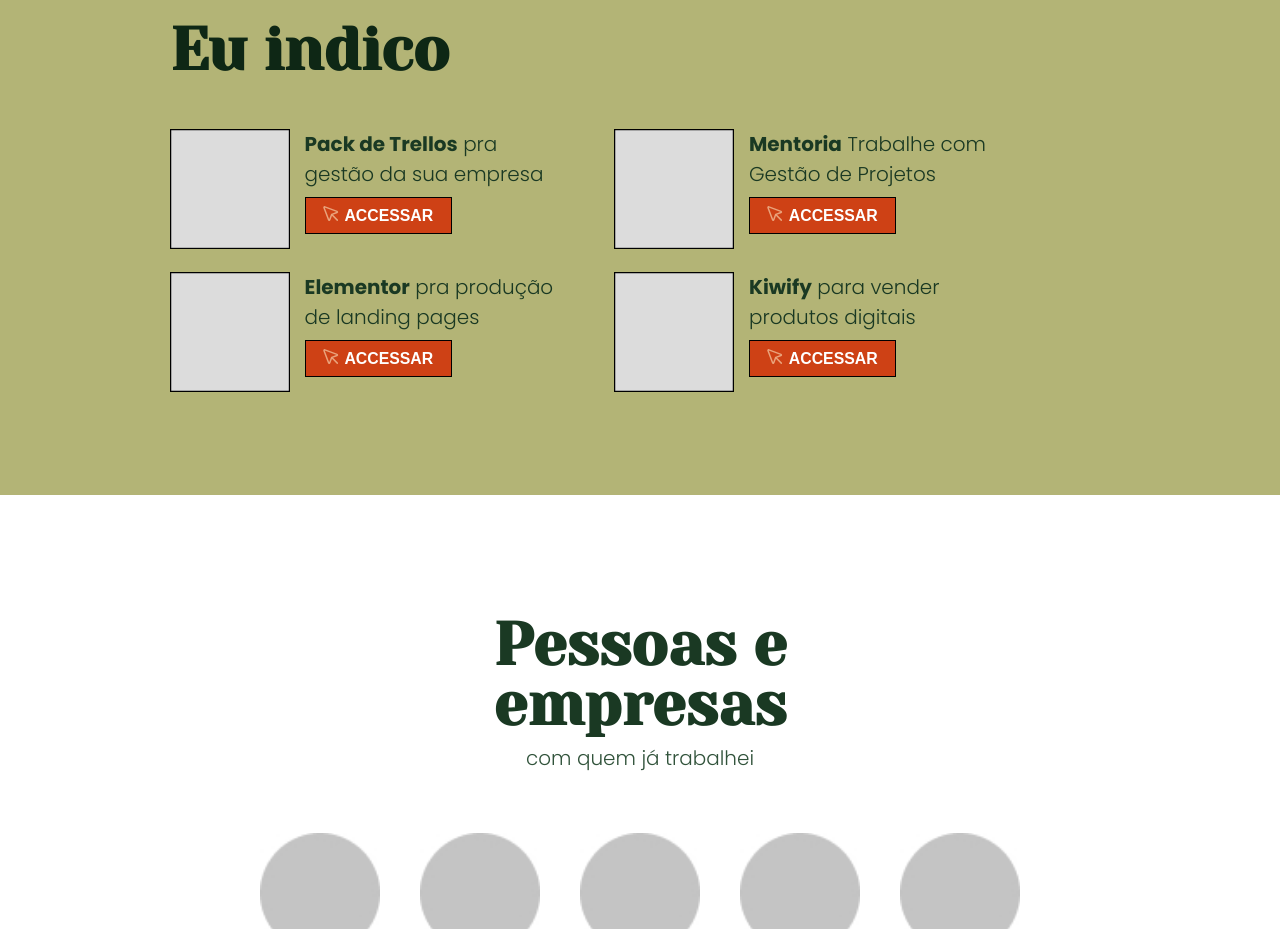
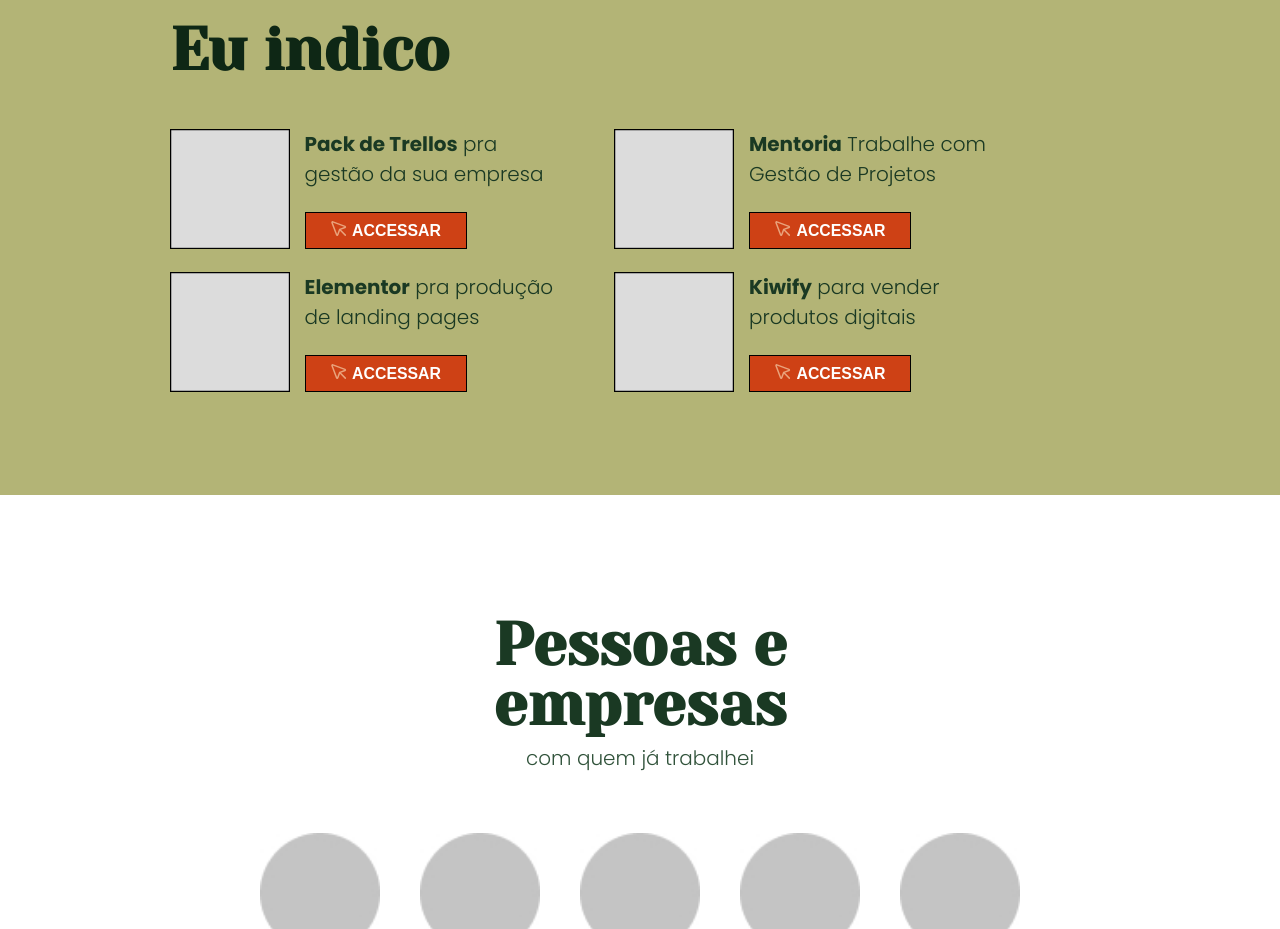
Before and after one commit to Rusarch333/Homework25, a plain HTML site: page index.html in a window 1280 px wide. Shown: the part 2240-3169 px from the top of the page. Drawn offline with Linux system fonts and the light colour scheme.

Commit message:
Improve recommendation and make smooth scroll

```diff
--- a/assets/css/recommendations.css
+++ b/assets/css/recommendations.css
@@ -13,34 +13,46 @@
   flex-direction: column;
 } */
 .recommendation {
-  display: inline-flex;
-  flex-wrap: wrap;
+  display: flex;
+  /* flex-wrap: wrap; */
+  /* flex-direction: column; */
   justify-content: space-between;
+  /* flex-shrink: 0; */
   margin-bottom: 1.25rem;
 }
+/* .recommendation > * {
+  flex: 1 1 auto;
+} */
 .recommendation-picture {
+   flex-shrink: 0;
   width: var(--recommendation-image-size);
   height: var(--recommendation-image-size);
+  margin-right: 0.81rem;
 }
 .recommendation-container {
-  --recommendation-image-margin-right: 0.81rem;
+  /* display: inline-block; */
+  /* --recommendation-image-margin-right: 0.81rem; */
 
-  /* display: inline-flex; */
-  /* flex-direction: column; */
+  display: flex;
+  flex-direction: column;
+  width: 100%;
   /* justify-content: space-between; */
-  width: calc(
+  /* width: 100%; */
+  /* width: calc(
     100% - var(--recommendation-image-size) -
       var(--recommendation-image-margin-right)
-  );
+  ); */
 }
 .recommendation-text {
   display: block;
+  flex: 1 1 auto;
   margin-bottom: 0.44rem;
   font-size: 1.13rem;
 }
 .recommendation-button {
   display: block;
-  width: 147px;
+  /* display: block; */
+  width: 65%;
   height: 37px;
   color: #fff;
   background-color: var(--color-orange);
@@ -65,13 +77,16 @@
     flex-direction: row;
     justify-content: space-between;
   } */
+  .recommendation {
+    margin-right: 3.33rem;
+  }
   .recommendation-picture {
     --recommendation-image-size: 120px;
   }
   .recommendation-text {
     font-size: 1.11rem;
   }
-  .recommendation {
-    margin-right: 3.33rem;
+  .recommendation-button {
+    /* width: 147px; */
   }
 }
--- a/index.html
+++ b/index.html
@@ -90,7 +90,7 @@
             <h2 class="services-section-heading">Serviços</h2>
             <div class="row main-space-between">
             <!-- Service article -->
-            <article class="service col-lg-6">
+            <article class="service col-12 col-lg-6">
               <h3 class="service-heading">Consultoria individual</h3>
               <p class="service-description">A consultoria é um serviço individualizado que segue uma estrutura com foco em diagnosticar e encaminhar um plano de ação diante um problema/questão trazida pelo cliente. O propósito da consultoria é te orientar de forma personalizada no assunto em que você precisa de ajuda.</p>
               <button class="service-dropdown-style-button">Assuntos que atendo nas consultoriasre</pre></button>
@@ -98,7 +98,7 @@
               <button class="service-check-button">Quero a consultoria</button>
             </article>
             <!-- Landing Page -->
-            <article class="service col-lg-6">
+            <article class="service col-12 col-lg-6">
               <h3 class="service-heading col-lg-5">Landing Page</h3>
               <p class="service-description">Precisa de uma página de captura para sua isca digital, uma página de lista de espera para infoproduto ou uma página de venda para divulgar seu curso?</p>
               <p class="service-description"><strong>Então agora você encontrou quem pode fazer isso pra você.</strong></p>
@@ -107,7 +107,7 @@
               <button class="service-check-button">Quero a minha</button>
             </article>
             <!-- Treinamento in company | Gestão de lançamento -->
-            <article class="service col-lg-12">
+            <article class="service col-12">
               <h3 class="service-heading col-lg-8">Treinamento in company | Gestão de lançamento</h3>
               <p class="service-heading-tip">(parceria com Ana Laura Lobo)</p>
               <p class="service-description">O treinamento in company ou mentoria, é ideal para você que já tem um gestor, ou é seu próprio gestor, e quer aprimorar seu conhecimento e alinhar os processos do seu lançamento.</p>
@@ -125,7 +125,7 @@
             <h2 class="recommendations-heading">Eu indico</h2>
             <!-- <div class="recommendations-flexbox"> -->
             <div class="row">
-              <figure class="recommendation col-lg-5">
+              <figure class="recommendation col-12 col-lg-5">
                 <picture class="recommendation-picture">
                   <source media="(max-width: 768px)" srcset="./images/gray-square-120x120.jpg">
                   <img alt="recommendation" src="./images/gray-square-100x100.jpg">
@@ -135,7 +135,7 @@
                   <button class="recommendation-button" type="button">accessar</button>
                 </div>
               </figure>
-              <figure class="recommendation col-lg-5">
+              <figure class="recommendation col-12 col-lg-5">
                 <picture class="recommendation-picture">
                   <source media="(max-width: 768px)" srcset="./images/gray-square-120x120.jpg">
                   <img alt="recommendation" src="./images/gray-square-100x100.jpg">
@@ -145,7 +145,7 @@
                   <button class="recommendation-button" type="button">accessar</button>
                 </div>
               </figure>
-              <figure class="recommendation col-lg-5">
+              <figure class="recommendation col-12 col-lg-5">
                 <picture class="recommendation-picture">
                   <source media="(max-width: 768px)" srcset="./images/gray-square-120x120.jpg">
                   <img alt="recommendation" src="./images/gray-square-100x100.jpg">
@@ -155,7 +155,7 @@
                   <button class="recommendation-button" type="button">accessar</button>
                 </div>
               </figure>
-              <figure class="recommendation col-lg-5">
+              <figure class="recommendation col-12 col-lg-5">
                 <picture class="recommendation-picture">
                   <source media="(max-width: 768px)" srcset="./images/gray-square-120x120.jpg">
                   <img alt="recommendation" src="./images/gray-square-100x100.jpg">
--- a/style.css
+++ b/style.css
@@ -9,6 +9,8 @@
   --color-orange: #ce4115;
 
   --section-vertical-padding: 4.5rem;
+
+  scroll-behavior: smooth;
 
   color: var(--color-green-dark);
   font-family: "Poppins", sans-serif;
```
